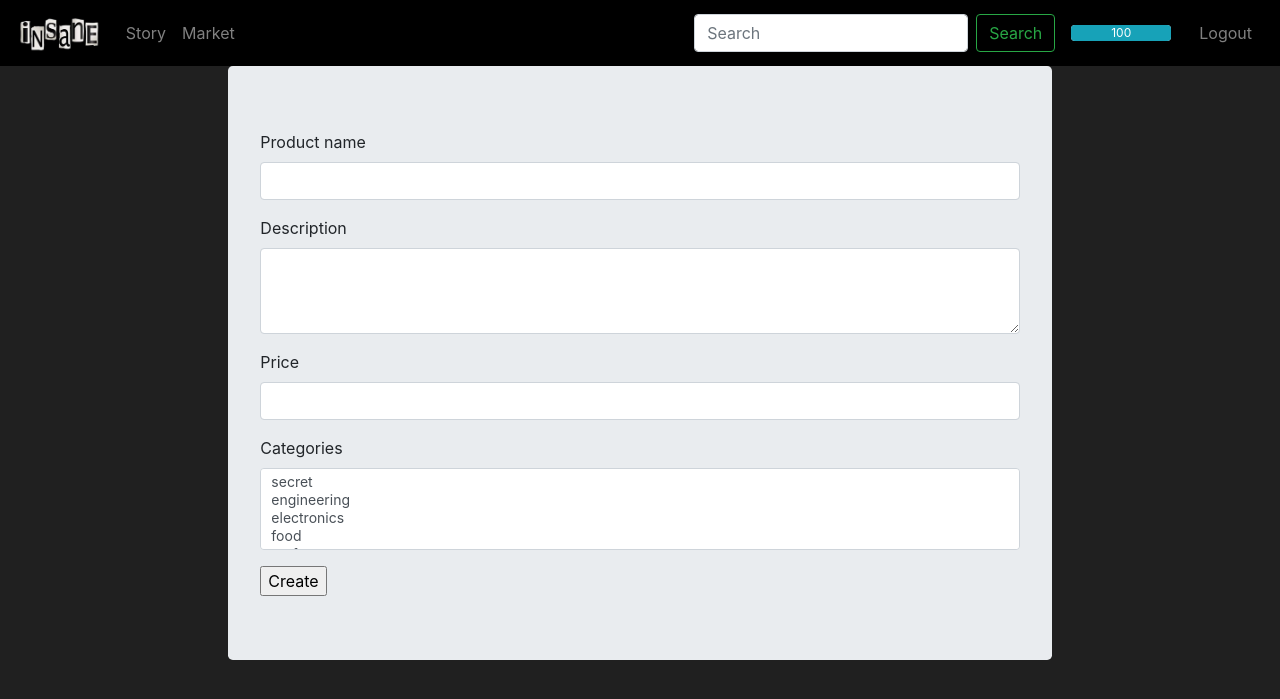
After one commit to Hitoki/beta_project, a Django app: page /insane/market/create/ in a window 1280 px wide. The commit adds this page. Shown: the top 699 px of the page. Run offline with Django 3.2, Linux system fonts and the light colour scheme; a user stored in the database is signed in; data comes from the database, SQL or seed files in the repository; some libraries are stand-ins or nearby versions.

Commit message:
product create view added

```diff
--- a/insane_app/static/insane_app/css/master.css
+++ b/insane_app/static/insane_app/css/master.css
@@ -2,17 +2,26 @@
   background-color: black;
 }
 
-.bg_darkgray{
-  background-color: darkgray;
+body{
+  background-color: #202020;
 }
 
 .list-group-item-flush{
   background-color: gray;
 }
 
-.right_bar{
+.jumbotron{
+  height: stretch;
+}
 
+.nav{
+  margin-right: 0;
 }
+
+.card-link{
+  color: invert;
+}
+
 
 /* carousel */
 .carousel-item {
--- a/insane_app/templates/insane_app/base.html
+++ b/insane_app/templates/insane_app/base.html
@@ -9,7 +9,7 @@
     <title>Insane Site</title>
   </head>
 
-  <body class="bg_darkgray">
+  <body>
     <nav class="navbar navbar-dark bg-black navbar-expand-md">
       <a class="navbar-brand" href="/insane/"> <img src="/static/insane_app/images/logo.jpg" alt="Insane" height="40"> </a>
       <button class="navbar-toggler" type="button" data-toggle="collapse" data-target="#navbarSupportedContent" aria-controls="navbarSupportedContent" aria-expanded="false" aria-label="Toggle navigation">
@@ -38,7 +38,7 @@
               <a class="nav-link" href="{% url 'insane:logout' %}">Logout</a>
             </div>
           {% else %}
-            <div class="nav-item">
+            <div class="nav-item m-1">
               <a class="nav-link" href="{% url 'insane:login' %}">Login</a>
             </div>
           {% endif %}
@@ -46,16 +46,16 @@
       </div>
     </nav>
 
-    <div class="row">
-      <div class="col-xl-2">
+    <div class="row m-0">
+      <div class="col-md-2">
         {% block left_bar %}
         {% endblock %}
       </div>
-      <div class="col-xl-8">
+      <div class="col-md-8">
         {% block body %}
         {% endblock %}
       </div>
-      <div class="col-xl-2">
+      <div class="col-md-2">
         <div class="right_bar">
           {% block right_bar %}
           {% endblock %}
--- /dev/null
+++ b/insane_app/templates/insane_app/product_form.html
@@ -0,0 +1,31 @@
+{% extends 'insane_app/base.html' %}
+
+{% block body %}
+  <div class="jumbotron">
+    {{form.errors}}
+    <form class="" method="post">
+      {% csrf_token %}
+      <div class="form-group">
+        <label for="name">Product name</label>
+        <input type="text" id="name" name="name" class="form-control">
+      </div>
+      <div class="form-group">
+        <label for="description">Description</label>
+        <textarea class="form-control" id="description" name="description" rows="3"></textarea>
+      </div>
+      <div class="form-group">
+        <label for="price">Price</label>
+        <input type="number" id="price" name="price" class="form-control">
+      </div>
+      <div class="form-group">
+        <label for="categories">Categories</label>
+        <select id="categories" name="categories" class="custom-select custom-select-sm" multiple>
+          {% for category in category_set %}
+            <option value="{{category.id}}">{{category}}</option>
+          {% endfor %}
+        </select>
+      </div>
+      <input type="submit" value="Create">
+    </form>
+  </div>
+{% endblock %}
--- a/insane_app/templates/insane_app/story_detail.html
+++ b/insane_app/templates/insane_app/story_detail.html
@@ -1,6 +1,7 @@
 {% extends 'insane_app/base.html' %}
 
 {% block body %}
+  <div class="jumbotron">
     <h3>{{object.name}}</h3>
     <p>{{object.body}}</p>
     <p>
@@ -11,6 +12,5 @@
     </p>
     <p>Date: {{object.dt_created}}</p>
     <p>Created by: {{object.author.username}}</p>
-
-
+  </div>
 {% endblock %}
--- a/insane_app/urls.py
+++ b/insane_app/urls.py
@@ -1,6 +1,7 @@
 from django.urls import path
 from django.views.generic.base import RedirectView
 from django.contrib.auth import views as auth_views
+from django.contrib.auth.decorators import login_required
 
 from insane_app import views
 
@@ -8,12 +9,14 @@ app_name = 'insane'
 
 urlpatterns = [
     path('', views.StoryListView.as_view(), name='stories'),
-    path('login/', auth_views.LoginView.as_view(template_name='insane_accounts/login.html'), name='login'),
-    path('logout/', auth_views.LogoutView.as_view(), name='logout'),
+    path('accounts/login/', auth_views.LoginView.as_view(template_name='insane_accounts/login.html'), name='login'),
+    path('accounts/logout/', auth_views.LogoutView.as_view(), name='logout'),
     path('<int:pk>/', views.StoryDetailView.as_view(), name='story'),
     path('<int:pk>/like/', views.like_story, name='like_story'),
+    path('create/', login_required(views.StoryCreateView.as_view()), name='create_story'),
     path('market/', views.ProductListView.as_view(), name='market'),
     path('market/<int:pk>/', views.ProductDetailView.as_view(), name='product'),
+    path('market/create/', login_required(views.ProductCreateView.as_view()), name='create_product'),
 
     # path('', views.StoryListView.as_view(), name='stories'),
 ]
--- a/insane_app/views.py
+++ b/insane_app/views.py
@@ -1,9 +1,11 @@
-from django.shortcuts import render
+from django.shortcuts import render, redirect
 from django.utils import timezone
 from django.http import HttpResponse
 from django.views.generic.list import ListView
 from django.views.generic.detail import DetailView
+from django.views.generic.edit import CreateView
 from django.contrib.auth import get_user_model
+from django.contrib.auth.decorators import login_required
 
 User = get_user_model()
 
@@ -52,6 +54,11 @@ def like_story(request, pk):
     return HttpResponse(created)
 
 
+class StoryCreateView(CreateView):
+    model = Story
+    fields = ('name', 'body')
+
+
 class ProductListView(ListView):
 
     model = Product
@@ -79,3 +86,26 @@ class ProductDetailView(DetailView):
         context = super().get_context_data(**kwargs)
         context['now'] = timezone.now()
         return context
+
+
+class ProductCreateView(CreateView):
+
+    model = Product
+    fields = ('name', 'description', 'price')
+
+    success_url = '/insane/market/'
+
+    def get_context_data(self, **kwargs):
+        context = super().get_context_data(**kwargs)
+        context['category_set'] = Category.objects.all()
+        return context
+
+    def form_valid(self, form):
+        self.object = form.save(commit=False)
+        self.object.owner = self.request.user
+        categories = self.request.POST.getlist('categories', ())
+        print(categories)
+        self.object.save()
+        if categories:
+            self.object.categories.set(Category.objects.filter(pk__in=categories))
+        return redirect(self.get_success_url())
```
Also changed, not shown: insane_app/templates/insane_app/product_detail.html (+12 -4 lines), insane_app/templates/insane_app/product_list.html (+6 -1 lines). Lines whose indentation alone changed are shown as unchanged.
